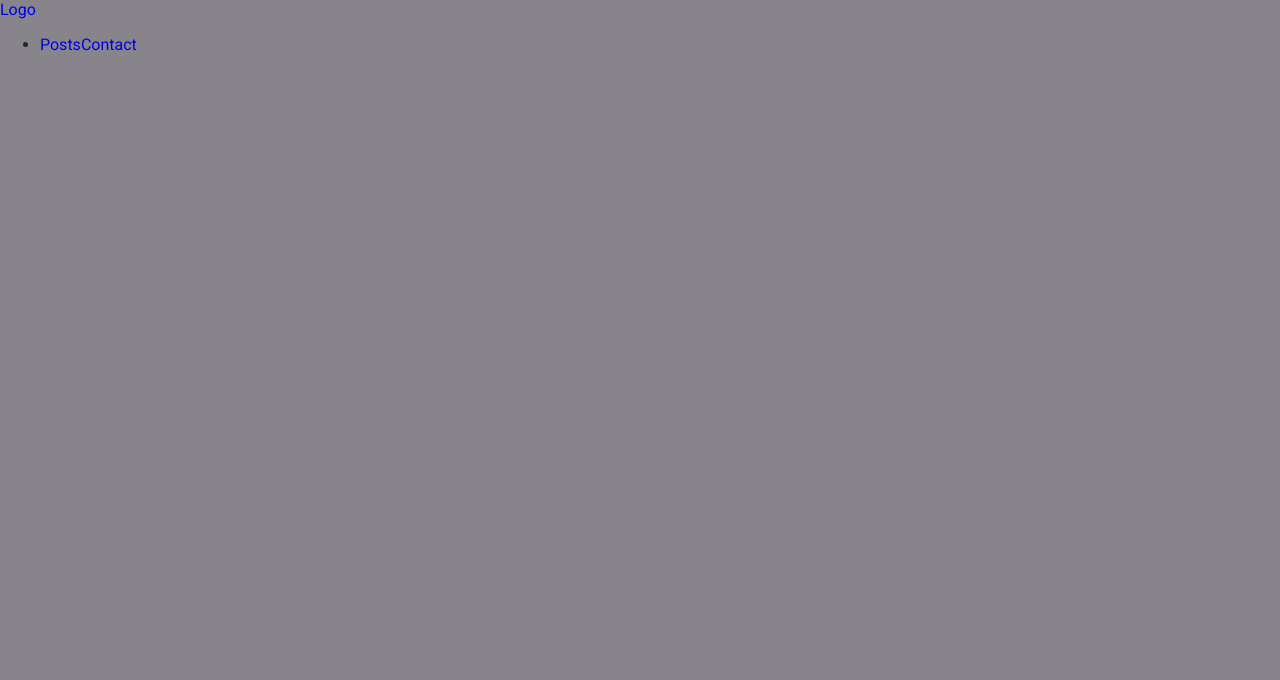
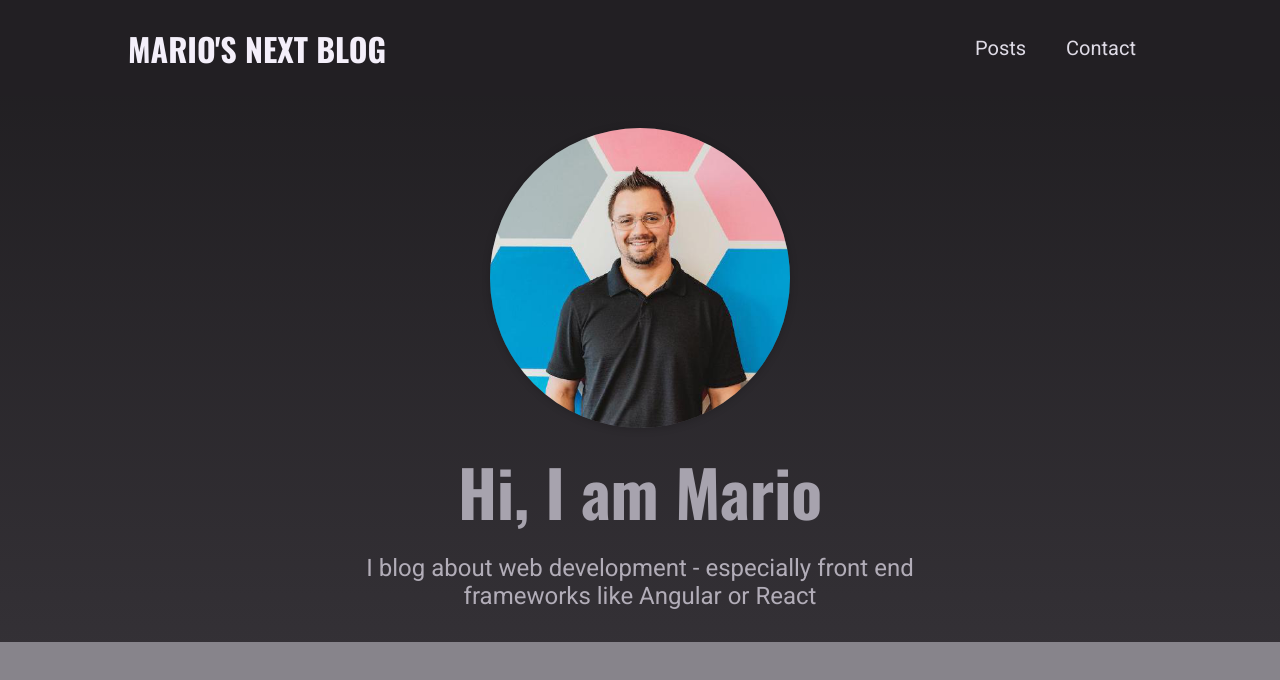
Before and after one commit to mjvinti/next-blog, a Next.js app: page / in a window 1280 px wide. Shown: the top 680 px of the page. Built offline with nearby package versions, Linux system fonts and the light colour scheme.

Commit message:
added styling and logo

```diff
--- a/components/layout/layout.js
+++ b/components/layout/layout.js
@@ -4,7 +4,7 @@
   return (
     <>
       <MainNavigation />
-      <main></main>
+      <main>{children}</main>
     </>
   );
 };
--- a/components/layout/logo.js
+++ b/components/layout/logo.js
@@ -1,5 +1,7 @@
+import classes from "./logo.module.css";
+
 const Logo = () => {
-  return <div>Logo</div>;
+  return <div className={classes.logo}>Mario&apos;s Next Blog</div>;
 };
 
 export default Logo;
--- /dev/null
+++ b/components/layout/logo.module.css
@@ -0,0 +1,13 @@
+.logo {
+  text-transform: uppercase;
+  font-size: var(--size-5);
+  font-weight: bold;
+  font-family: "Oswald", sans-serif;
+  color: var(--color-grey-50);
+}
+
+@media (min-width: 768px) {
+  .logo {
+    font-size: var(--size-8);
+  }
+}
--- a/components/layout/main-navigation.js
+++ b/components/layout/main-navigation.js
@@ -2,9 +2,11 @@
 
 import Logo from "./logo";
 
+import classes from "./main-navigation.module.css";
+
 const MainNavigation = () => {
   return (
-    <header>
+    <header className={classes.header}>
       <Link href="/">
         <Logo />
       </Link>
@@ -12,6 +14,8 @@
         <ul>
           <li>
             <Link href="/posts">Posts</Link>
+          </li>
+          <li>
             <Link href="/contact">Contact</Link>
           </li>
         </ul>
--- /dev/null
+++ b/components/layout/main-navigation.module.css
@@ -0,0 +1,42 @@
+.header {
+  width: 100%;
+  height: 6rem;
+  background-color: var(--color-grey-900);
+  display: flex;
+  justify-content: space-between;
+  align-items: center;
+  padding: 0 10%;
+}
+
+.header ul {
+  list-style: none;
+  display: flex;
+  align-items: baseline;
+  margin: 0;
+  padding: 0;
+}
+
+.header li {
+  margin: 0 var(--size-4);
+}
+
+.header a {
+  color: var(--color-grey-100);
+  font-size: var(--size-4);
+}
+
+.header a:hover,
+.header a:active,
+.header a.active {
+  color: var(--color-grey-200);
+}
+
+@media (min-width: 768px) {
+  .header ul {
+    gap: 0.5rem;
+  }
+
+  .header a {
+    font-size: var(--size-5);
+  }
+}
```
